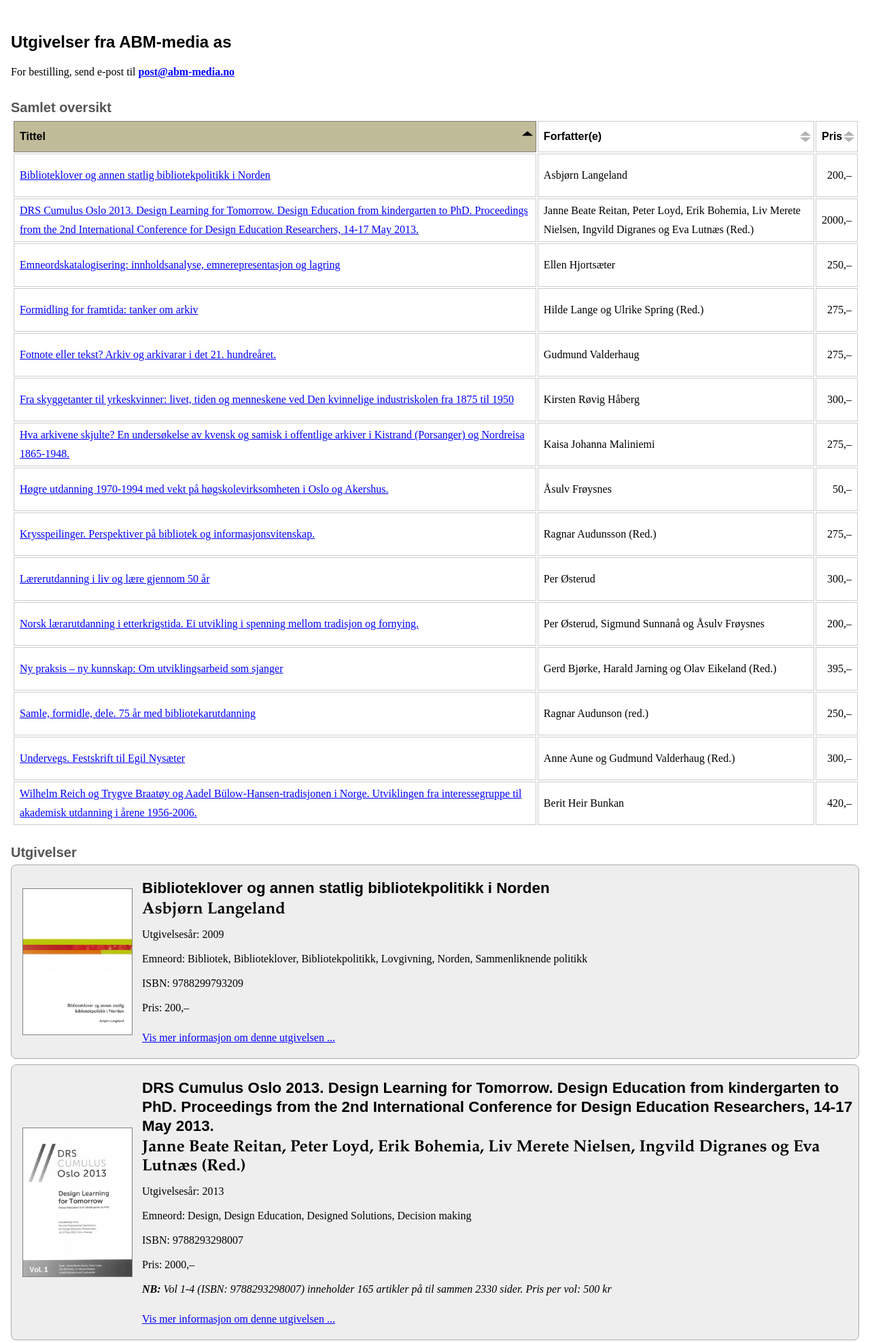
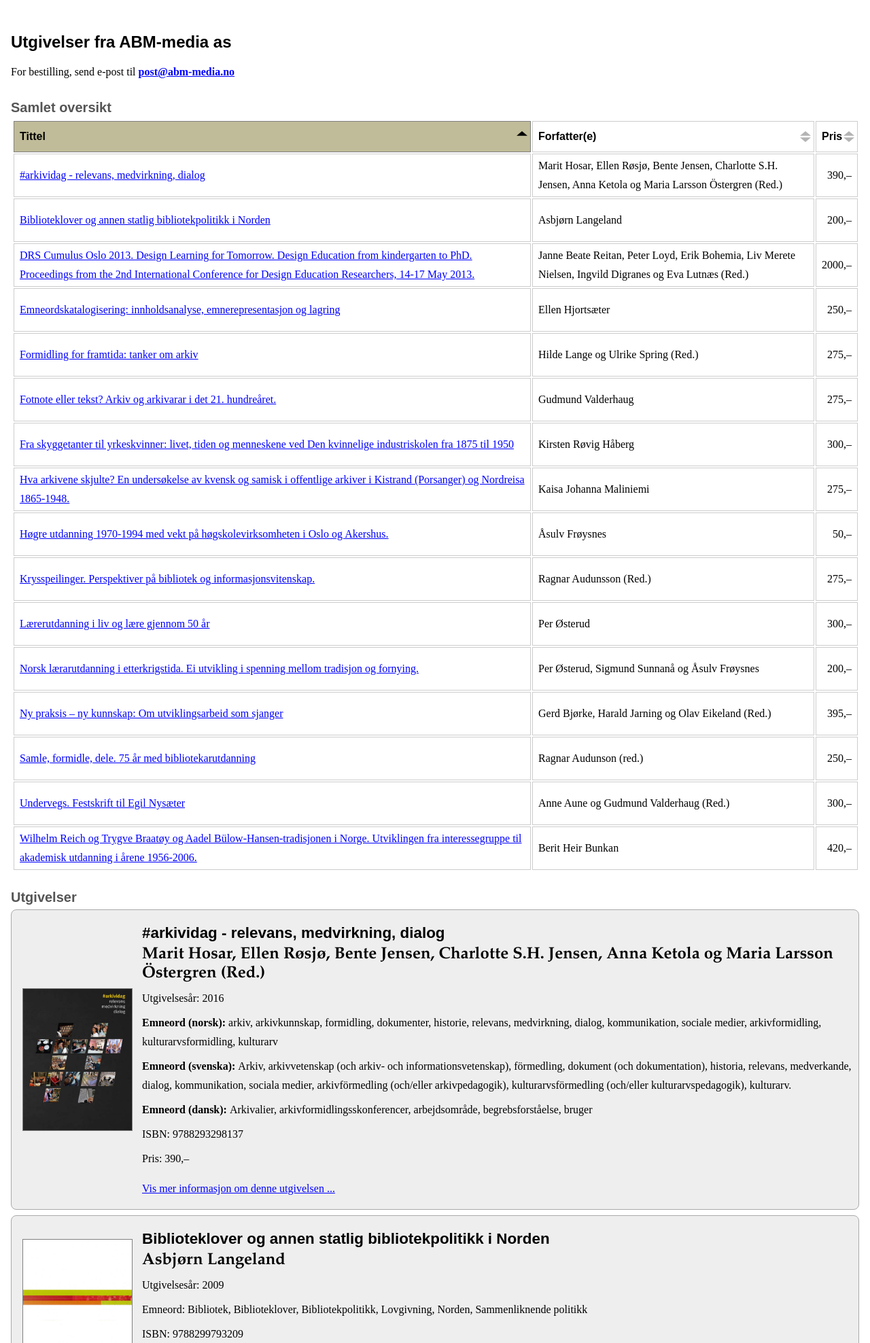
Before and after one commit to eirikhanssen/abm-media.no, a PHP site: page /utgivelser.php in a window 1280 px wide. Shown: the part 94-2070 px from the top of the page at 68% size. Run offline with PHP 8.4, Linux system fonts and the light colour scheme.

Commit message:
add new book: arkivdag

```diff
--- a/inc_booklist.php
+++ b/inc_booklist.php
@@ -1,4 +1,25 @@
 <div id="books">
+	<div id="9788293298137" class="utgivelse contain">
+		<a href="img/arkivdag460x600.jpg" title="Coverbilde for: #arkividag - relevans, medvirkning, dialog">
+			<img alt="Coverbilde for #arkividag - relevans, medvirkning, dialog" src="img/arkivdag460x600.jpg" class="cover" height="200" width="153">
+		</a>
+		<h3 class="booktitle">#arkividag - relevans, medvirkning, dialog</h3>
+		<ul class="bookmeta">
+			<li class="authors">Marit Hosar, Ellen Røsjø, Bente Jensen, Charlotte S.H. Jensen, Anna Ketola og Maria Larsson Östergren (Red.)</li>
+			<li>Utgivelses&aring;r: 2016
+			</li>
+			<li class="keywords"><strong>Emneord (norsk): </strong>arkiv, arkivkunnskap, formidling, dokumenter, historie, relevans, medvirkning, dialog, kommunikation, sociale medier, arkivformidling, kulturarvsformidling, kulturarv</li>
+        	<li class="keywords"><strong>Emneord (svenska): </strong>Arkiv, arkivvetenskap (och arkiv- och informationsvetenskap), förmedling, dokument (och dokumentation), historia, relevans, medverkande, dialog, kommunikation, sociala medier, arkivförmedling (och/eller arkivpedagogik), kulturarvsförmedling (och/eller kulturarvspedagogik), kulturarv.</li>
+        	<li class="keywords"><strong>Emneord (dansk): </strong>Arkivalier, arkivformidlingsskonferencer, arbejdsområde, begrebsforståelse, bruger</li>
+			<li>ISBN: 9788293298137</li>
+			<li class="price">390,&ndash;</li>
+		</ul>
+		<p class="more"><a href="utgivelse.php?isbn=9788293298137">
+                Vis mer informasjon om denne utgivelsen ...
+            </a>
+		</p>
+	</div>
+
 	<div id="9788299793209" class="utgivelse contain">
 		<a href="img/biblioteklover-448x600.jpg" title="Coverbilde for: Biblioteklover og annen statlig bibliotekpolitikk i Norden">
 			<img alt="Coverbilde for Biblioteklover og annen statlig bibliotekpolitikk i Norden" src="img/biblioteklover-448x600.jpg" class="cover" height="200" width="149">
--- a/inc_booklist_table.php
+++ b/inc_booklist_table.php
@@ -10,6 +10,12 @@
 			</tr>
 		</thead>
 		<tbody>
+			<tr>
+				<td><a href="#9788293298137">#arkividag - relevans, medvirkning, dialog</a>
+				</td>
+				<td>Marit Hosar, Ellen Røsjø, Bente Jensen, Charlotte S.H. Jensen, Anna Ketola og Maria Larsson Östergren (Red.)</td>
+				<td class="price">390,&ndash;</td>
+			</tr>
 			<tr>
 				<td><a href="#9788299793209">Biblioteklover og annen statlig bibliotekpolitikk i Norden</a>
 				</td>
```
Also changed, not shown: utgivelser/isbn9788293298137.php (added, +48 -0 lines), img/arkivdag460x600.jpg (added).
